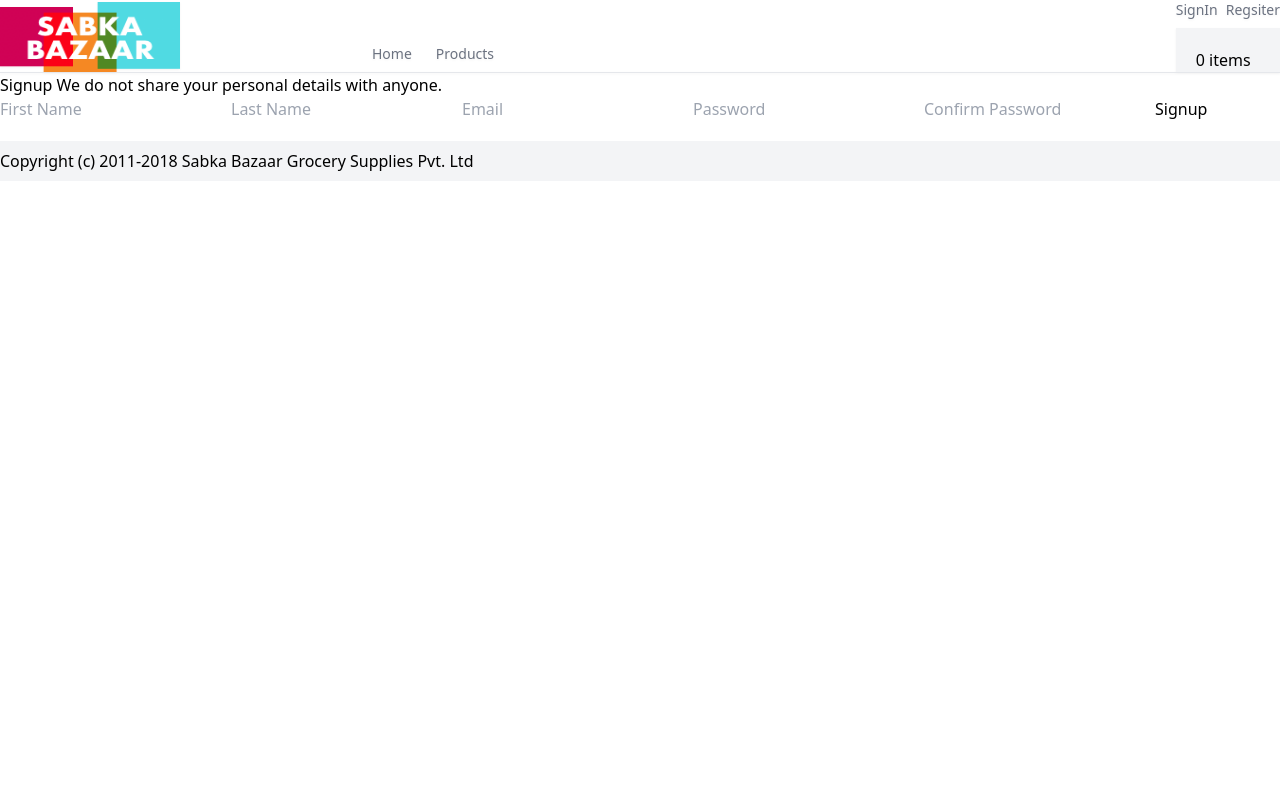
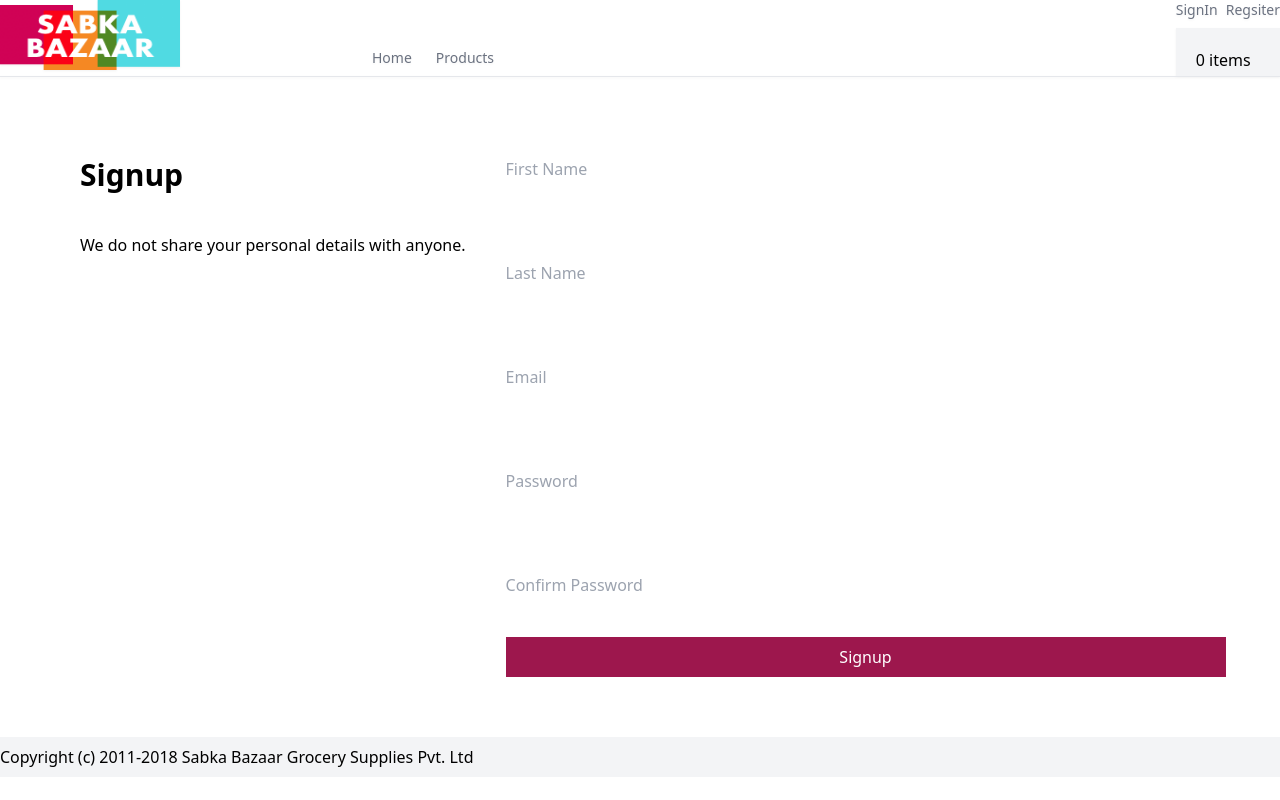
Before and after one commit to arungawri/XT-Shopping-Cart-Assignment, a Next.js app in the folder frontend/: page /register in a window 1280 px wide. Built offline with nearby package versions, Linux system fonts and the light colour scheme.

Commit message:
Login and Register page layout.

```diff
--- a/frontend/components/Header.js
+++ b/frontend/components/Header.js
@@ -7,7 +7,11 @@ export default function Header() {
       <div className="border-b drop-shadow-sm">
         <div className="container mx-auto w-full flex justify-between">
           <div className="flex items-end">
-            <Image src="/images/logo.png" width={180} height={70} />
+            <div className="cursor-pointer">
+              <Link href="/">
+                <Image src="/images/logo.png" width={180} height={70} />
+              </Link>
+            </div>
             <div className="ml-48 mb-2 text-gray-500 text-sm">
               <Link href="/">
                 Home
--- a/frontend/pages/login.js
+++ b/frontend/pages/login.js
@@ -6,14 +6,16 @@ export default function Login() {
       <Head>
         <title>Login</title>
       </Head>
-
-      <div className="">Login</div>
-      <div className="">Get access to your Orders, Wishlist and Recommendations</div>
-
-      <div className="">
-        <input type="text" placeholder='Email' />
-        <input type="password" placeholder='Password' />
-        <button>Login</button>
+      <div className="container mx-auto flex">
+        <div className="pl-20">
+          <div className="text-3xl font-bold pt-20">Login</div>
+          <div className="pt-10">Get access to your Orders, Wishlist and Recommendations</div>
+        </div>
+        <div className="flex flex-col p-10 pl-13 w-[50rem]">
+          <input type="text" placeholder='Email' className="pt-10" />
+          <input type="password" placeholder='Password' className="pt-20" />
+          <button className='text-white bg-pink-800 p-2 font-extralight mt-10'>Login</button>
+        </div>
       </div>
     </>
   )
--- a/frontend/pages/register.js
+++ b/frontend/pages/register.js
@@ -7,17 +7,22 @@ export default function Register() {
         <title>Register</title>
       </Head>
 
+      <div className="container mx-auto flex">
+        <div className="pl-20">
+          <div className="text-3xl font-bold pt-20">Signup</div>
+          <div className="pt-10">We do not share your personal details with anyone.</div>
+        </div>
+        <div className="flex flex-col p-10 pl-13 w-[50rem]">
+          <input type="text" placeholder='First Name' className="pt-10" />
+          <input type="text" placeholder='Last Name' className="pt-20" />
+          <input type="text" placeholder='Email' className="pt-20" />
+          <input type="password" placeholder='Password' className="pt-20" />
+          <input type="password" placeholder='Confirm Password' className="pt-20" />
+          <button className='text-white bg-pink-800 p-2 font-extralight mt-10'>Signup</button>
+        </div>
+      </div>
+
       <div className="">
-        Signup
-        We do not share your personal details with anyone.
-      </div>
-      <div className="">
-        <input type="text" placeholder='First Name' />
-        <input type="text" placeholder='Last Name' />
-        <input type="text" placeholder='Email' />
-        <input type="password" placeholder='Password' />
-        <input type="password" placeholder='Confirm Password' />
-        <button>Signup</button>
       </div>
     </>
   )
```
